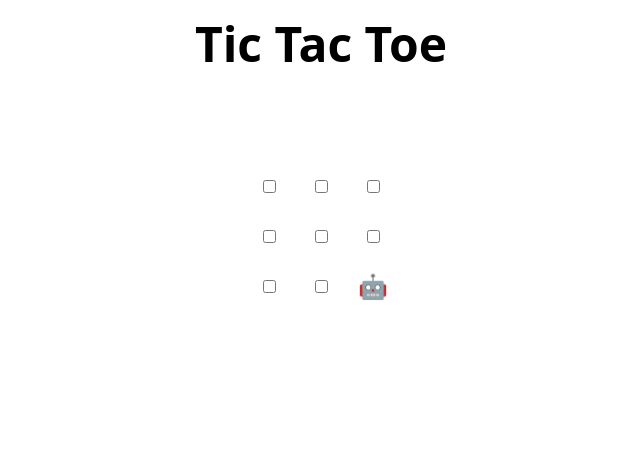
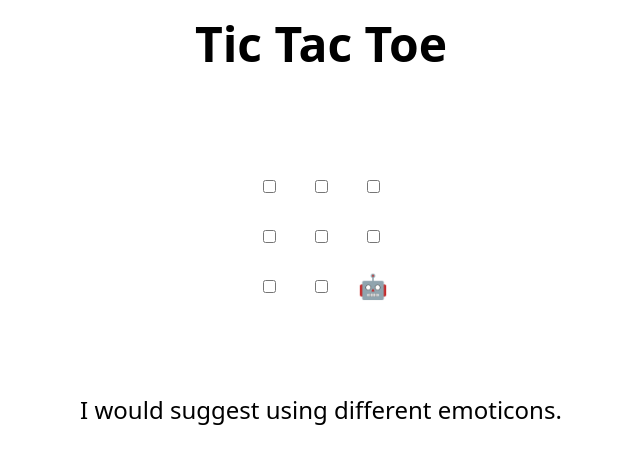
Before and after one commit to maximevdberg/skills-review-pull-requests, a plain HTML site: page index.html in a window 1280 px wide. Shown: the whole page, without its empty margins (319-959 px from the left). Drawn offline with Linux system fonts and the light colour scheme.

Commit message:
Update index.html
Commit

```diff
--- a/index.html
+++ b/index.html
@@ -48,7 +48,7 @@
 </table>
 
 <h2 hidden>Game over, refresh to play again 🧑‍💻 🤖!</h2>
-
+I would suggest using different emoticons.
 <script>
   // Initialization
   const boxes = Array.from(document.querySelectorAll("td"));
```
